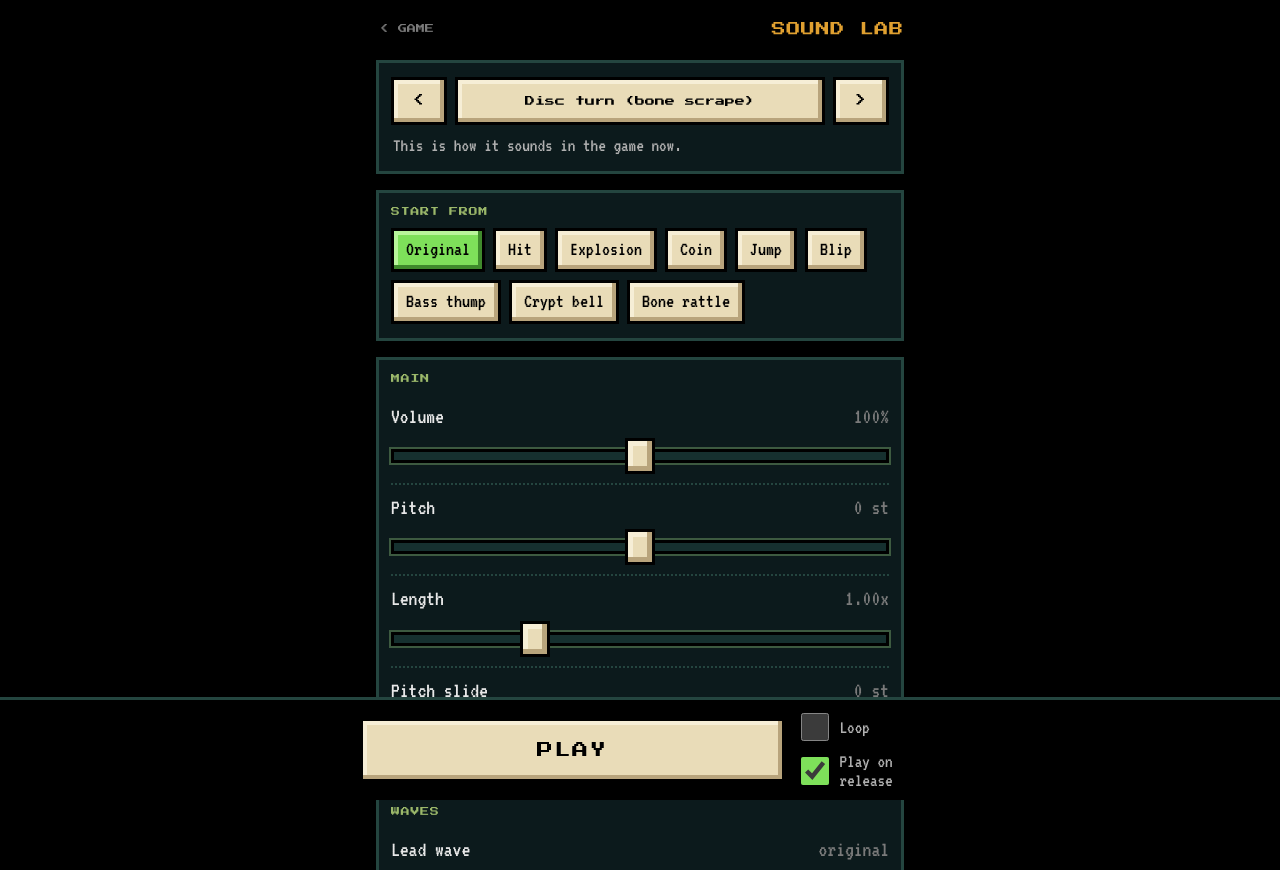
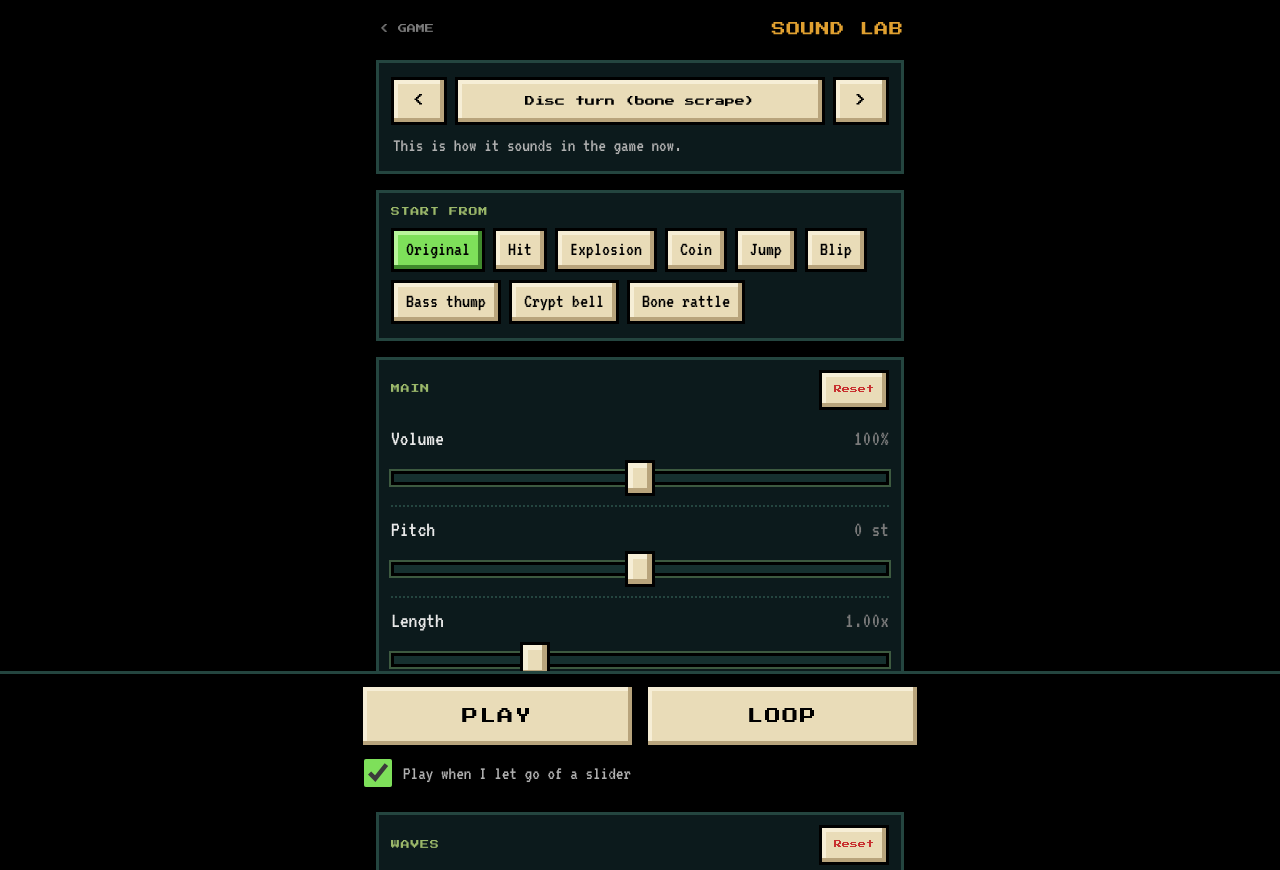
Before and after one commit to VincentFeliciano/Bonepile, a plain HTML site: page lab.html in a window 1280 px wide. Shown: the top 870 px of the page. Drawn offline with Linux system fonts and the light colour scheme.

Commit message:
Lab: reset button per section, separate Play and Loop buttons
Co-Authored-By: Claude Opus 5.5 <noreply@anthropic.com>

```diff
--- a/lab.html
+++ b/lab.html
@@ -12,7 +12,7 @@
   --bone: #e9dcb8; --bone1: #b8a47c; --bone2: #7a6a4c; --gold: #e0a030; --glow: #7ee05a; --blood: #c83030; color-scheme: dark; }
 * { box-sizing: border-box; -webkit-tap-highlight-color: transparent; }
 html, body { margin: 0; background: var(--bg); color: var(--fg); }
-body { font-family: "VT323", ui-monospace, monospace; font-size: 22px; line-height: 1.15; padding: max(12px, env(safe-area-inset-top)) 16px calc(110px + env(safe-area-inset-bottom));
+body { font-family: "VT323", ui-monospace, monospace; font-size: 22px; line-height: 1.15; padding: max(12px, env(safe-area-inset-top)) 16px calc(150px + env(safe-area-inset-bottom));
   max-width: 560px; margin: 0 auto; -webkit-user-select: none; user-select: none; }
 .px { font-family: "Press Start 2P", ui-monospace, monospace; font-weight: normal; }
 header { display: flex; align-items: center; justify-content: space-between; gap: 10px; margin-bottom: 14px; }
@@ -53,13 +53,17 @@ textarea { width: 100%; height: 140px; font: 15px ui-monospace, monospace; backg
 #msg { margin: 0; min-height: 1.2em; color: var(--glow); }
 .note { margin: 0; color: var(--muted); font-size: 19px; }
 #bar { position: fixed; left: 0; right: 0; bottom: 0; background: #000; border-top: 3px solid var(--teal2); padding: 10px 16px calc(10px + env(safe-area-inset-bottom)); z-index: 5; }
-#bar .in { max-width: 560px; margin: 0 auto; display: grid; grid-template-columns: 1fr auto; gap: 12px; align-items: center; }
+#bar .in { max-width: 560px; margin: 0 auto; display: grid; grid-template-columns: 1fr 1fr; gap: 10px; align-items: center; }
+#bar .auto { max-width: 560px; margin: 8px auto 0; }
+#loop { min-height: 64px; font-family: "Press Start 2P", monospace; font-size: 16px; letter-spacing: 0.1em; }
+#loop.on { background: var(--glow); transform: translateY(2px); box-shadow: inset 4px 4px 0 #3f8a2c, 0 0 0 3px var(--glow); }
+.ph { display: flex; justify-content: space-between; align-items: center; gap: 10px; margin: -4px 0 6px; }
+.ph h2 { margin: 0; }
+.ph button { min-height: 40px; padding: 4px 12px; font-family: "Press Start 2P", monospace; font-size: 8px; color: var(--blood); }
 #musicBtn.on { background: var(--glow); box-shadow: inset -4px -4px 0 #3f8a2c, inset 4px 4px 0 #b8f59a; }
 #play { min-height: 64px; font-family: "Press Start 2P", monospace; font-size: 16px; letter-spacing: 0.1em; }
 #play.hit { background: var(--glow); }
-.opts { display: grid; gap: 8px; }
-#play.looping { background: var(--blood); color: var(--bone); box-shadow: inset -4px -4px 0 #7a1c1c, inset 4px 4px 0 #e86060; }
-.auto { display: flex; align-items: center; gap: 8px; color: var(--line); font-size: 19px; line-height: 1; max-width: 6.5em; }
+.auto { display: flex; align-items: center; gap: 8px; color: var(--line); font-size: 19px; line-height: 1; }
 .auto input { width: 28px; height: 28px; accent-color: var(--glow); flex: none; }
 </style>
 </head>
@@ -83,7 +87,7 @@ textarea { width: 100%; height: 140px; font: 15px ui-monospace, monospace; backg
 </div>
 
 <div class="panel stack" id="musicPanel">
-  <h2 class="px">MUSIC</h2>
+  <div class="ph"><h2 class="px">MUSIC</h2><button id="musicReset" type="button" aria-label="Reset music">Reset</button></div>
   <button id="musicBtn" type="button">Play music</button>
   <div class="kh"><span class="kl">How deep in the temple</span><span class="kv" id="lvlVal"></span></div>
   <div class="seg" id="levels"></div>
@@ -101,7 +105,8 @@ textarea { width: 100%; height: 140px; font: 15px ui-monospace, monospace; backg
   <p class="note">Saved as you go. Bonepile on this site plays your sounds right away. Tap a value to put that one back. Sound plays even with your iPhone on silent, so use the volume buttons, or the speaker and note buttons in the game.</p>
 </div>
 
-<div id="bar"><div class="in"><button id="play" type="button">PLAY</button><div class="opts"><label class="auto"><input type="checkbox" id="loop">Loop</label><label class="auto"><input type="checkbox" id="auto" checked>Play on release</label></div></div></div>
+<div id="bar"><div class="in"><button id="play" type="button">PLAY</button><button id="loop" type="button" aria-pressed="false">LOOP</button></div>
+  <label class="auto"><input type="checkbox" id="auto" checked>Play when I let go of a slider</label></div>
 
 <script>
 (() => {
@@ -488,11 +493,11 @@ textarea { width: 100%; height: 140px; font: 15px ui-monospace, monospace; backg
   let looping = false, loopT = 0;
   function check() { setTimeout(() => { if (!actx || actx.state !== "running") say("Sound is still waking up. Tap PLAY again and turn your volume up."); else if ($("msg").textContent.startsWith("Sound is still")) say(""); }, 400); }
   const flash = () => { const p = $("play"); p.classList.add("hit"); setTimeout(() => p.classList.remove("hit"), 150); };
-  const play = () => { if (looping) return; unlockAudio(); playSfx(cur); flash(); check(); };
+  const play = () => { unlockAudio(); if (!looping) playSfx(cur); flash(); check(); };
   function loopRun() { if (!looping) return; const d = playSfx(cur) || 0.3; loopT = setTimeout(loopRun, (Math.max(0.12, d) + 0.15) * 1000); }
   function setLoop(on) {
     looping = on; clearTimeout(loopT);
-    const p = $("play"); p.classList.toggle("looping", on); p.textContent = on ? "STOP" : "PLAY";
+    const b = $("loop"); b.classList.toggle("on", on); b.setAttribute("aria-pressed", String(on)); b.textContent = on ? "LOOPING" : "LOOP";
     if (on) { unlockAudio(); loopRun(); check(); }
   }
   const snap = (d, v) => d.choices ? v : +(Math.round((Math.min(d.max, Math.max(d.min, v)) - d.min) / d.step) * d.step + d.min).toFixed(4);
@@ -518,7 +523,15 @@ textarea { width: 100%; height: 140px; font: 15px ui-monospace, monospace; backg
     for (const d of SFX_KNOBS) {
       if (d.g !== group) {
         group = d.g; panel = document.createElement("div"); panel.className = "panel";
-        const h = document.createElement("h2"); h.className = "px"; h.textContent = group.toUpperCase(); panel.append(h); box.append(panel);
+        const ph = document.createElement("div"); ph.className = "ph";
+        const h = document.createElement("h2"); h.className = "px"; h.textContent = group.toUpperCase();
+        const rb = document.createElement("button"); rb.type = "button"; rb.textContent = "Reset"; rb.setAttribute("aria-label", "Reset " + group);
+        const g = group;
+        rb.addEventListener("click", () => {
+          const u = user[cur]; if (u) for (const k of SFX_KNOBS) if (k.g === g) delete u[k.k];
+          save(); render(); if ($("auto").checked) play();
+        });
+        ph.append(h, rb); panel.append(ph); box.append(panel);
       }
       const row = document.createElement("div"); row.className = "knob";
       const head = document.createElement("div"); head.className = "kh";
@@ -570,8 +583,8 @@ textarea { width: 100%; height: 140px; font: 15px ui-monospace, monospace; backg
   $("sound").addEventListener("change", e => pick(e.target.value));
   $("prev").addEventListener("click", () => { pick(NAMES[(NAMES.indexOf(cur) + NAMES.length - 1) % NAMES.length]); play(); });
   $("next").addEventListener("click", () => { pick(NAMES[(NAMES.indexOf(cur) + 1) % NAMES.length]); play(); });
-  $("play").addEventListener("click", () => { if ($("loop").checked) setLoop(!looping); else play(); });
-  $("loop").addEventListener("change", e => { if (!e.target.checked) setLoop(false); else { $("play").textContent = "PLAY"; } });
+  $("play").addEventListener("click", play);
+  $("loop").addEventListener("click", () => setLoop(!looping));
   // music preview
   const LEVELS = ["Early", "Rising", "Drums", "Melody", "Frenzy", "Boss"];
   let lvl = 0;
@@ -587,6 +600,7 @@ textarea { width: 100%; height: 140px; font: 15px ui-monospace, monospace; backg
   const mvShow = () => { const v = musicVol(); $("mv").value = v; $("mvVal").textContent = v ? Math.round(v * 100) + "%" : "off"; };
   $("mv").addEventListener("input", () => { try { localStorage.setItem(MUSIC_KEY, String(+$("mv").value)); } catch (_) {} mus.vol = -1; $("mvVal").textContent = +$("mv").value ? Math.round($("mv").value * 100) + "%" : "off"; });
   mvShow();
+  $("musicReset").addEventListener("click", () => { try { localStorage.removeItem(MUSIC_KEY); } catch (_) {} mus.vol = -1; lvl = 0; musicSet(0, false); showLvl(); mvShow(); });
   $("rand").addEventListener("click", () => {
     const u = user[cur] || (user[cur] = {});
     for (const d of SFX_KNOBS) {
```
Also changed, not shown: lab-template.html (+26 -12 lines).
